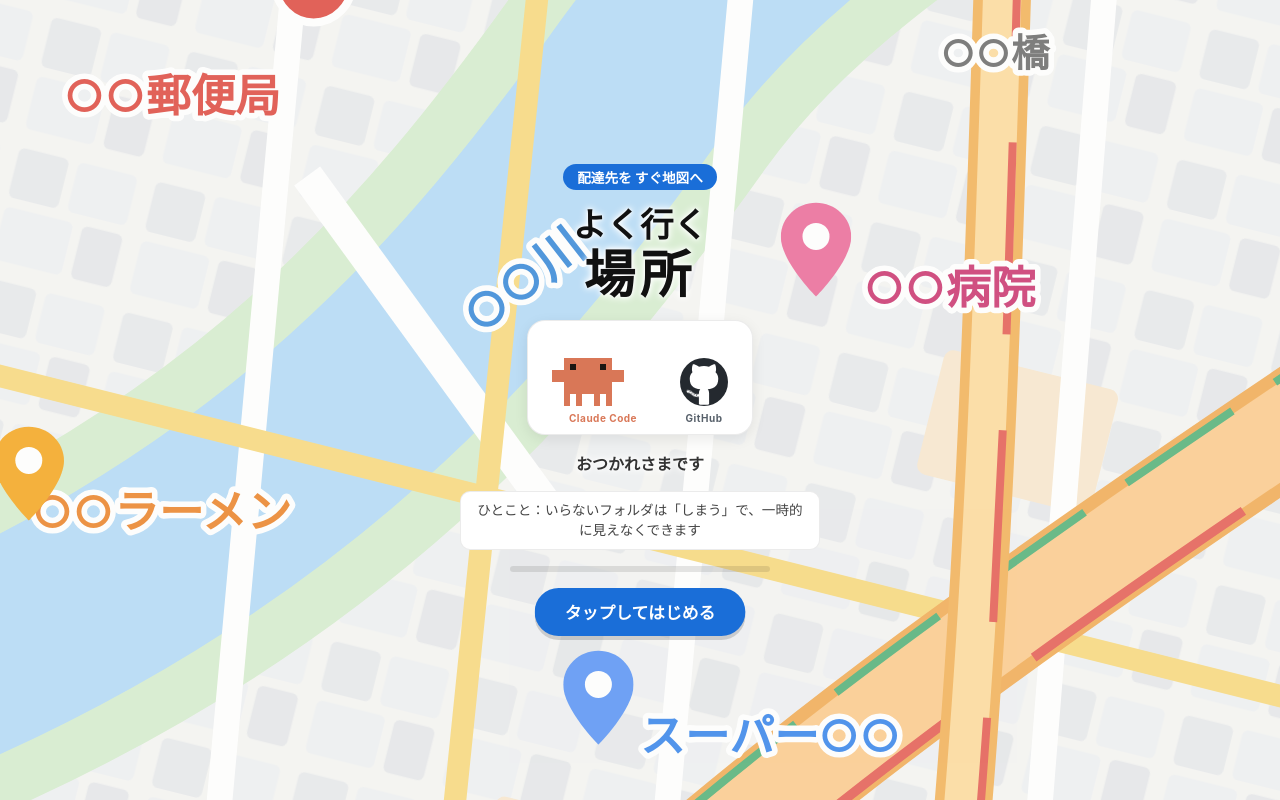
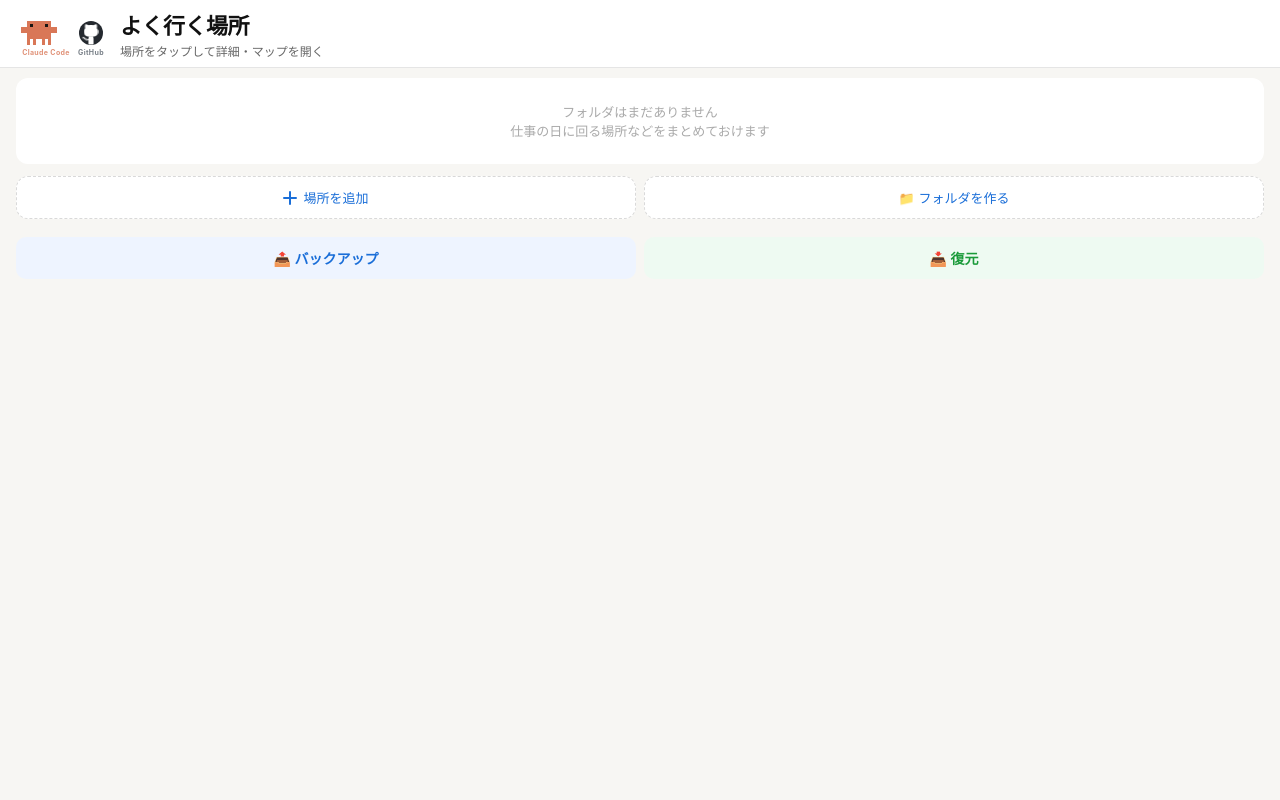
Before and after one commit to aaiuioo-maker/YOKUIKUBASHO5.9, a plain HTML site: page index.html in a window 1280 px wide. Drawn offline with Linux system fonts and the light colour scheme.

Commit message:
オープニングを出さないようにする。中身は消さずに残し、index.html の OPENING_ON を true にすれば復活する
Co-Authored-By: Claude Opus 5.5 <noreply@anthropic.com>

```diff
--- a/index.html
+++ b/index.html
@@ -683,6 +683,8 @@ body{position:fixed;inset:0;width:100%}
     <button class="op-go" id="opgo" type="button">タップしてはじめる</button>
   </div>
 </div>
+<!-- オープニングのスイッチ。今は止めてある（false）。true にするとオープニングが復活する -->
+<script>var OPENING_ON = false;if(!OPENING_ON){var _op=document.getElementById('op');if(_op)_op.remove();}</script>
 
 <!-- APP -->
 <div id="app">
```
